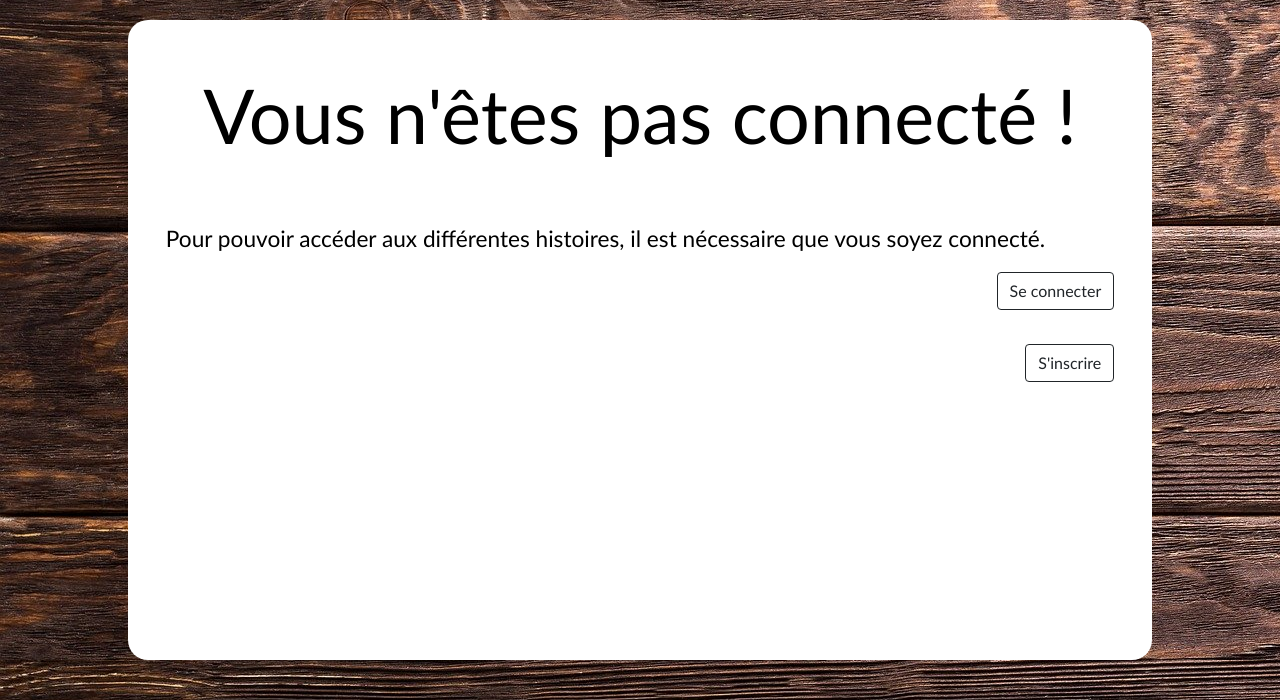
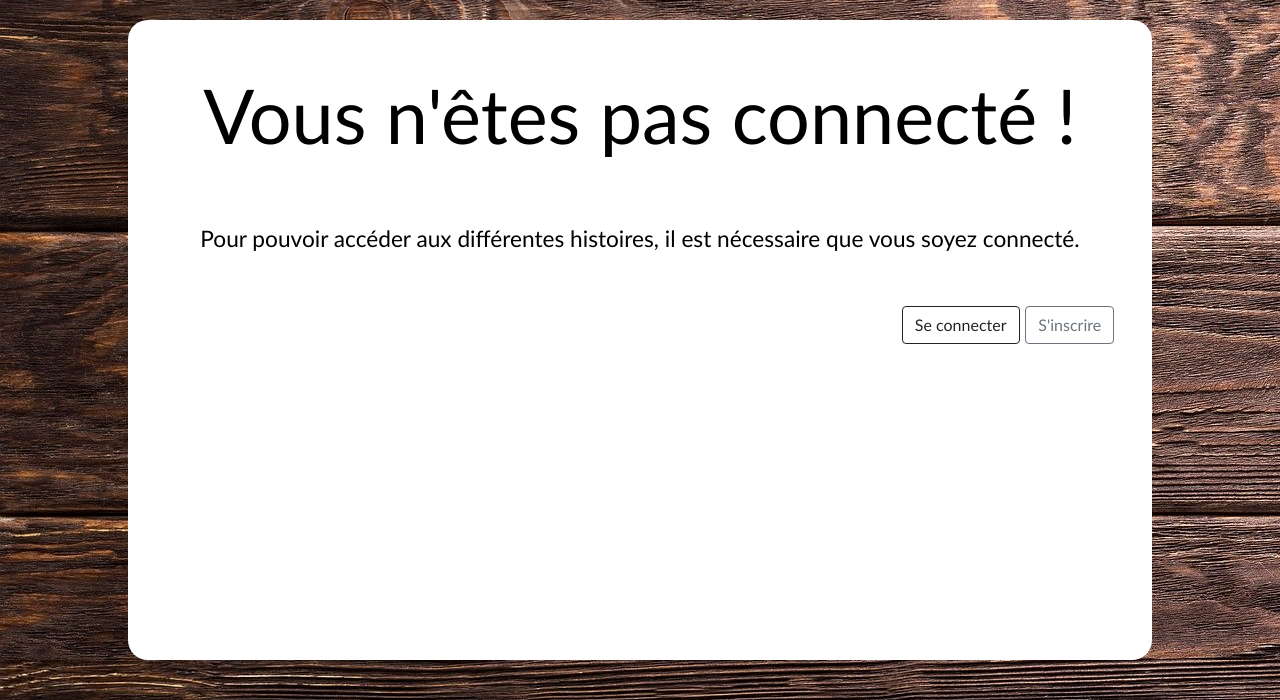
Before and after one commit to Nowmaybelater/MyStories, a PHP site: page /NonConnecte.php in a window 1280 px wide. Shown: the part 72-772 px from the top of the page. Run offline with PHP 8.4, Linux system fonts and the light colour scheme; data that the repository does not hold is empty.

Commit message:
modifications style

```diff
--- a/NonConnecte.php
+++ b/NonConnecte.php
@@ -5,14 +5,14 @@
     <div id="backgroundConnexion">
       <p class="titre"> Vous n'êtes pas connecté ! </p>
       <br />
-      <p>Pour pouvoir accéder aux différentes histoires, il est nécessaire que vous soyez connecté.</p>
+      <p id="centre">Pour pouvoir accéder aux différentes histoires, il est nécessaire que vous soyez connecté.</p>
       </p>
+      <br />
       <div id="btn-lecture">
         <a class="btn btn-outline-dark" href="login.php" role="button">Se connecter</a>
-      </div>
-      <br />
-      <div id="btn-lecture">
-        <a class="btn btn-outline-dark" href="inscription.php" role="button">S'inscrire</a>
+        &nbsp;
+        <!--cette instruction permet d'ajouter un espace entre les deux boutons-->
+        <a class="btn btn-outline-secondary" href="inscription.php" role="button">S'inscrire</a>
       </div>
       <br />
     </div>
```
Also changed, not shown: inscription.php (+1 -1 lines), style.css (line endings or trailing spaces).
